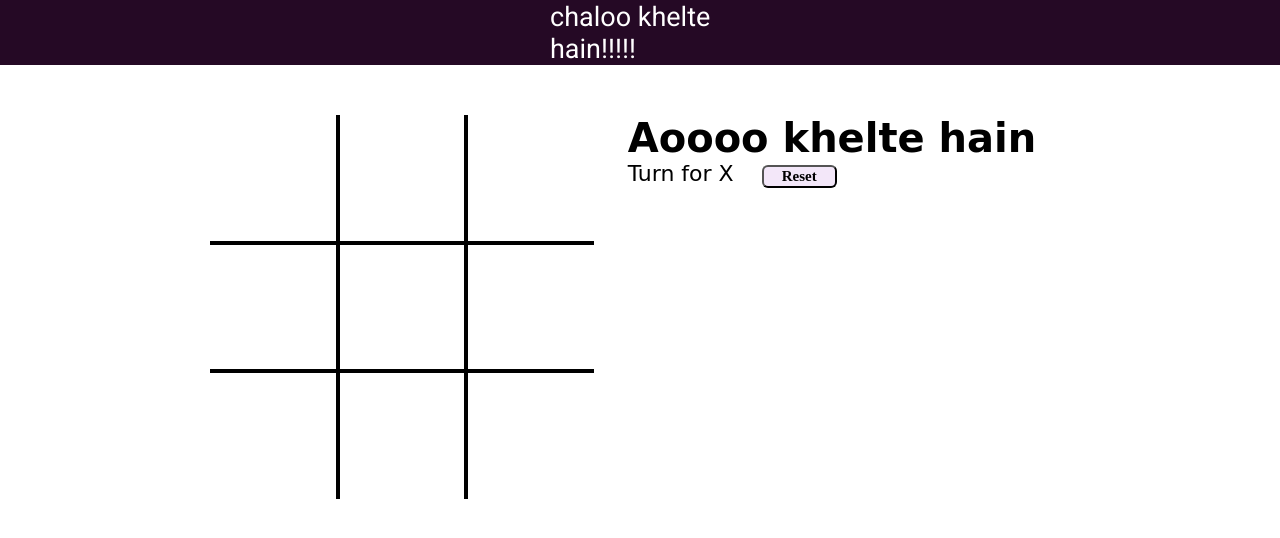
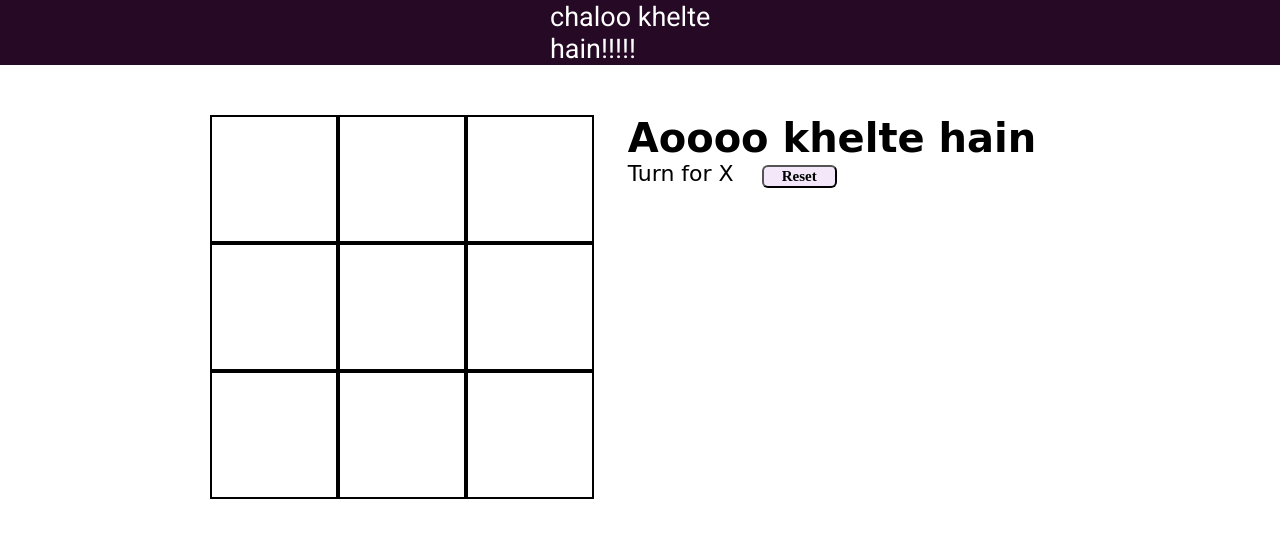
Before and after one commit to 00develops/tic-tac-toe, a plain HTML site: page index.html in a window 1280 px wide. Drawn offline with Linux system fonts and the light colour scheme; a web font is replaced by a local one.

Commit message:
Update index.html

```diff
--- a/index.html
+++ b/index.html
@@ -17,15 +17,15 @@
     <div class="gameContainer">
         <div class="container">
           <div class="line"></div>
-        <div class="box bt-0 bl-0"><span class="boxtext"></span></div>
-        <div class="box bt-0"><span class="boxtext"></span></div>
-        <div class="box bt-0 br-0"><span class="boxtext"></span></div>
-        <div class="box bl-0"><span class="boxtext"></span></div>
+        <div class="box "><span class="boxtext"></span></div>
+        <div class="box "><span class="boxtext"></span></div>
+        <div class="box "><span class="boxtext"></span></div>
+        <div class="box "><span class="boxtext"></span></div>
         <div class="box"><span class="boxtext"></span></div>
-        <div class="box br-0"><span class="boxtext"></span></div>
-        <div class="box bl-0 bb-0"><span class="boxtext"></span></div>
-        <div class="box bb-0"><span class="boxtext"></span></div>
-        <div class="box bb-0 br-0"><span class="boxtext"></span></div>
+        <div class="box "><span class="boxtext"></span></div>
+        <div class="box "><span class="boxtext"></span></div>
+        <div class="box "><span class="boxtext"></span></div>
+        <div class="box "><span class="boxtext"></span></div>
       </div>
       <div class="gameInfo">
         <h1>Aoooo khelte hain</h1>
```
